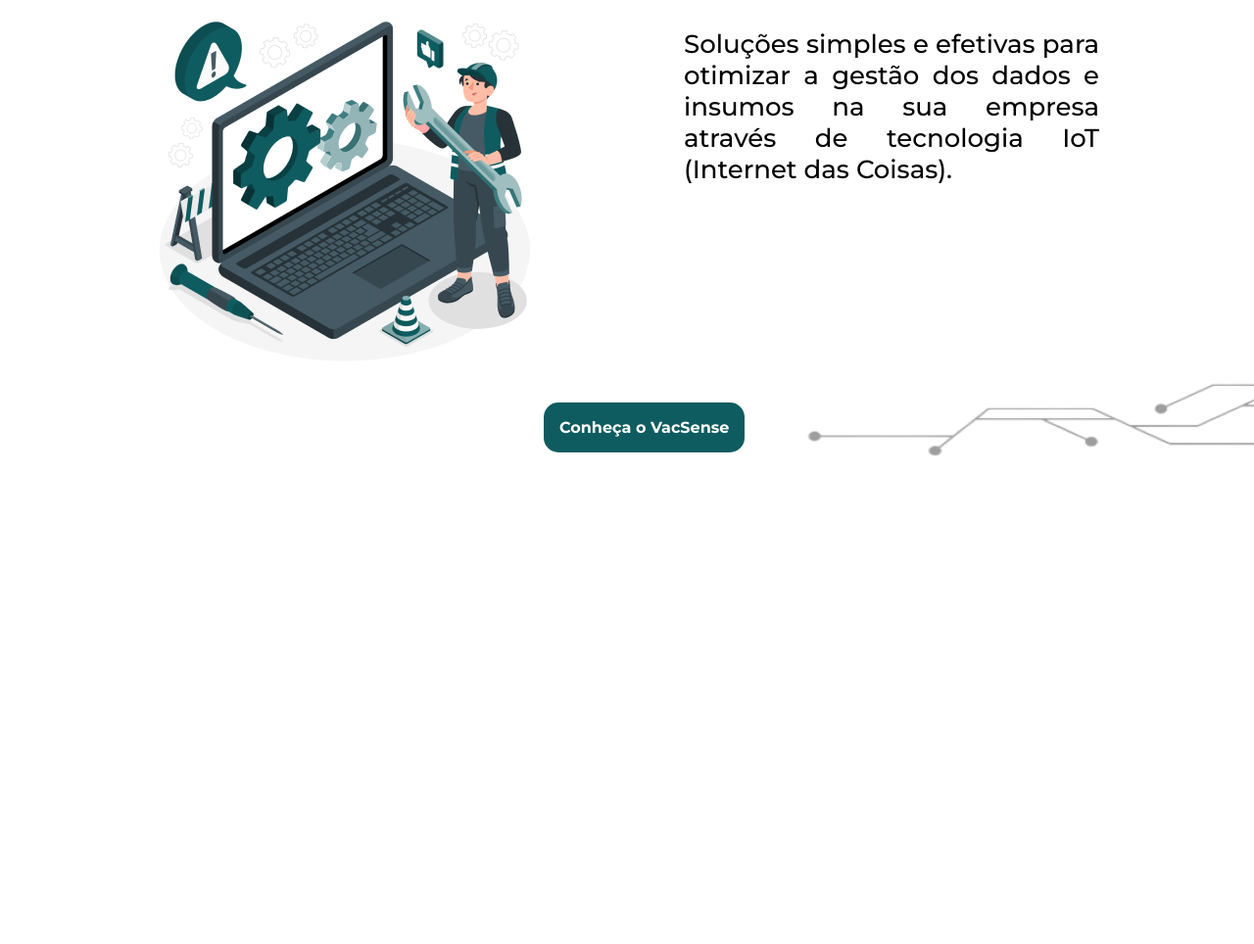
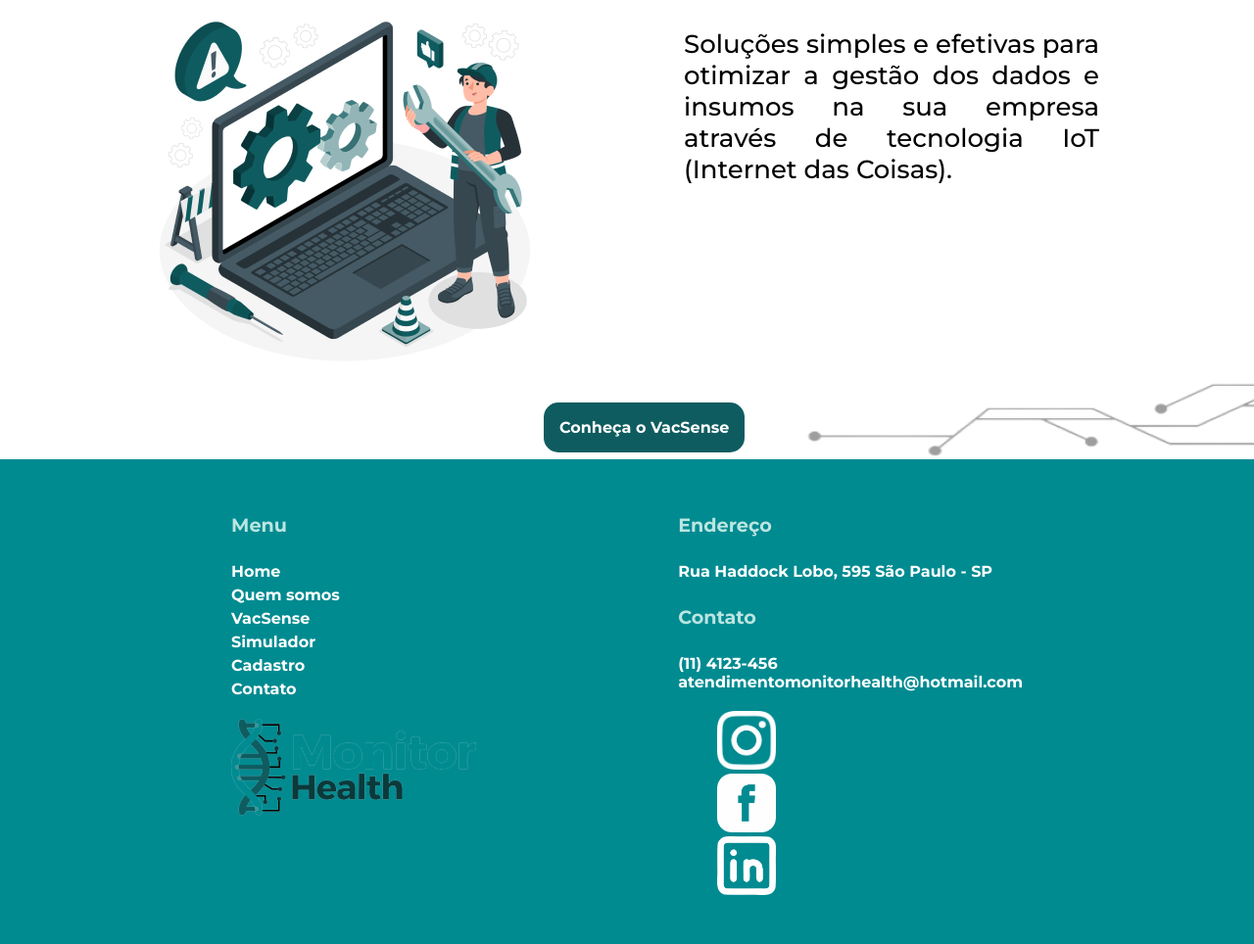
Before and after one commit to Monitor-Health/Site-MonitorHealth-Versao1, a plain HTML site: page index.html in a window 1280 px wide. Shown: the part 3060-4024 px from the top of the page at 98% size. Before the commit the page ends 3561 px from the top, so only its background shows below. Drawn offline with nearby package versions, Linux system fonts and the light colour scheme.

Commit message:
Adicionando o footer

```diff
--- a/index.html
+++ b/index.html
@@ -287,6 +287,38 @@
             </a>
     </section>
 
+    <footer>
+        <div class="footer-menu">
+            <h4 class="footer-title">Menu</h4>
+            <ul class="list-menu-footer">
+                <li><a href="#">Home</a></li>
+                <li><a href="#">Quem somos</a></li>
+                <li><a href="#">VacSense</a></li>
+                <li><a href="#">Simulador</a></li>
+                <li><a href="#">Cadastro</a></li>
+                <li><a href="#">Contato</a></li>
+            </ul>
+            <img class="logo-small" src="src/assets/logo.png" alt="logo">
+        </div>
+        <div class="footer-information">
+            <div class="footer-address">
+                <h4 class="footer-title">Endereço</h4>
+                <span>Rua Haddock Lobo, 595 São Paulo - SP</span>
+            </div>
+            <div class="footer-contact">
+                <h4 class="footer-title">Contato</h4>
+                <span>(11) 4123-456</span>
+                <span>atendimentomonitorhealth@hotmail.com</span>
+            </div>
+            <div class="footer-social">
+                <ul class="list-media">
+                    <li><img class="icons" src="src/assets/instagram.png" alt=""></li>
+                    <li><img class="icons" src="src/assets/facebook.png" alt=""></li>
+                    <li><img class="icons" src="src/assets/linkedin.png" alt=""></li>
+                </ul>
+            </div>
+        </div>
+    </footer>
        <!-- Swiper JS -->
   <script src=" https://cdn.jsdelivr.net/npm/swiper@9/swiper-bundle.min.js"></script>
 
--- a/style.css
+++ b/style.css
@@ -459,3 +459,58 @@
 left: 555px;
 top: 3471px;
 }
+
+footer{
+    background-color: var(--color-primary);
+    margin-top: 10px;
+    display: flex;
+    padding: 30px;
+    justify-content: space-evenly;
+}
+
+.icons{
+    width: 60px;
+}
+
+ul li{
+    list-style-type: none;
+    font-weight: bold;
+}
+
+.list-menu-footer li:nth-child(6){
+    margin-bottom: 20px;
+}
+
+.list-menu-footer{
+    display: flex;
+    flex-direction: column;
+    gap: 5px;
+    margin: 0;
+    padding: 0;
+}
+
+.logo-small{
+    width: 250px;
+}
+
+.footer-title{
+    color: var(--color-light);
+    font-weight: bold;
+    font-size: larger;
+}
+
+span{
+    color: white;
+    font-weight: bold;
+}
+
+.footer-contact{
+    display: flex;
+    flex-direction: column;
+}
+
+.list-media{
+    flex-direction: row;
+    margin-top: 20px;
+    gap: 20px;
+}
```
Also changed, not shown: teste.html (deleted, +0 -46 lines).
